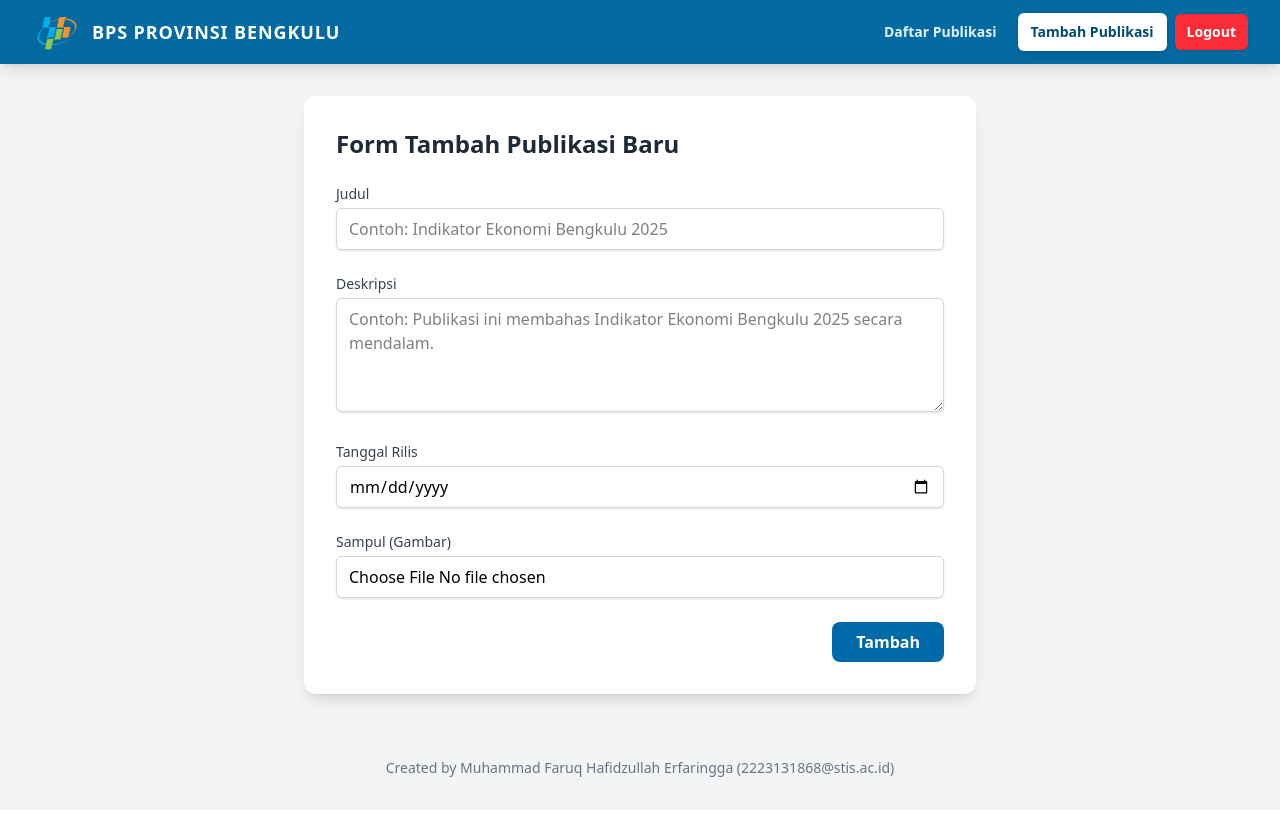
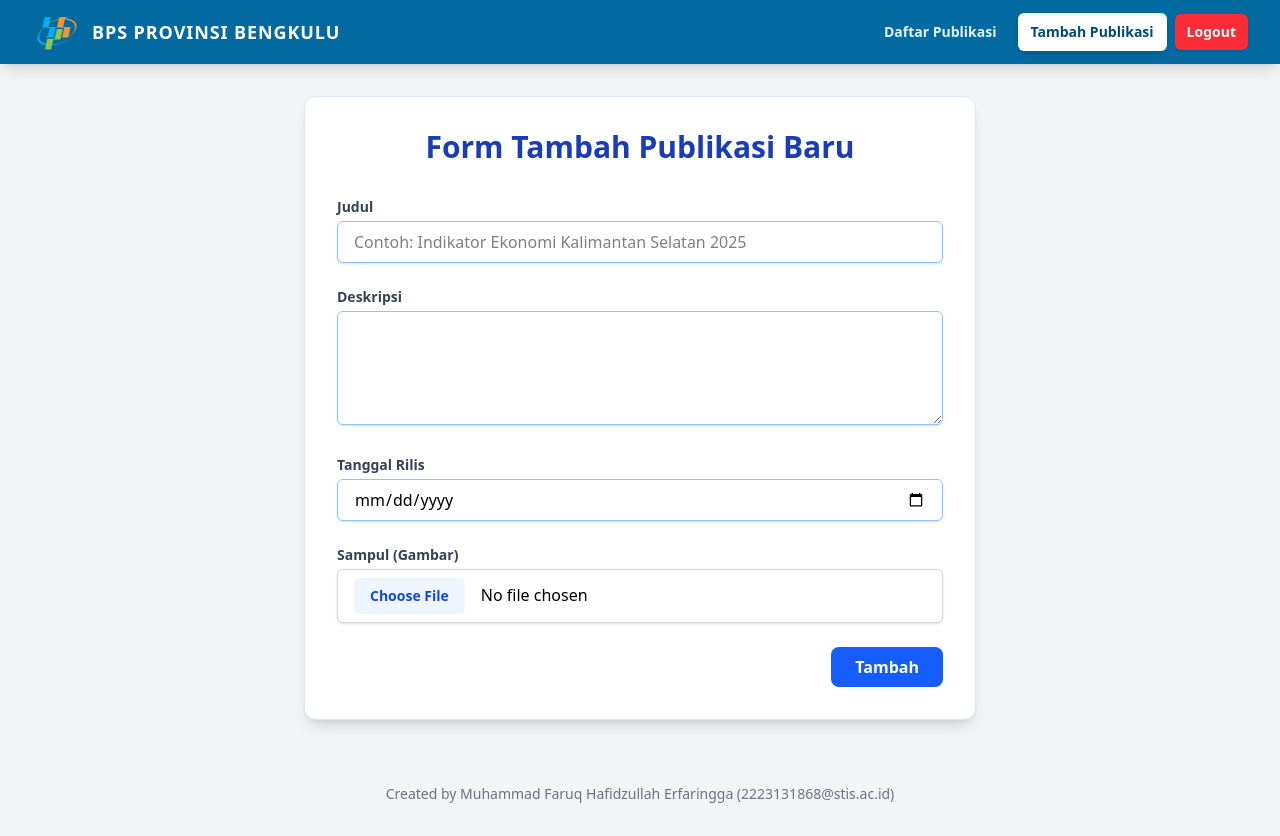
Before and after one commit to muhammadludviarg/proyek-pbw-frontend-faruq, a React (Vite) app: page /publications/add in a window 1280 px wide. Before the commit the page ends 810 px from the top, so only its background shows below. Built offline with nearby package versions, Linux system fonts and the light colour scheme; no server answers; sample sign-in values are in the browser's storage.

Commit message:
Update AddPublicationPage.jsx

```diff
--- a/src/components/AddPublicationPage.jsx
+++ b/src/components/AddPublicationPage.jsx
@@ -1,106 +1,131 @@
 // src/components/AddPublicationPage.jsx
-import React, { useState } from 'react';
-import { usePublications } from '../hooks/usePublications';
-import { useNavigate } from 'react-router-dom';
-import { uploadImageToCloudinary } from '../services/publicationService'; // Pastikan ini diimpor
+
+import React, { useState } from "react";
+import { usePublications } from "../hooks/usePublications";
+import { useNavigate } from "react-router-dom";
+import { uploadImageToCloudinary } from "../services/publicationService";
 
 export default function AddPublicationPage() {
-  const [title, setTitle] = useState('');
-  const [description, setDescription] = useState('');
-  const [releaseDate, setReleaseDate] = useState('');
+  const [title, setTitle] = useState("");
+  const [description, setDescription] = useState("");
+  const [releaseDate, setReleaseDate] = useState("");
   const [coverFile, setCoverFile] = useState(null);
-
   const { addPublication } = usePublications();
   const navigate = useNavigate();
 
   const handleSubmit = async (e) => {
     e.preventDefault();
     if (!title || !releaseDate) {
-      alert('Judul dan Tanggal Rilis harus diisi!');
+      alert("Judul dan Tanggal Rilis harus diisi!");
       return;
     }
-
-    let coverUrl = '';
+    let coverUrl = "";
     if (coverFile) {
       try {
-        coverUrl = await uploadImageToCloudinary(coverFile); // Upload gambar ke Cloudinary
-      } catch (err) {
-        alert('Gagal upload gambar: ' + err.message);
+        coverUrl = await uploadImageToCloudinary(coverFile);
+      } catch (error) {
+        console.error("Gagal mengunggah gambar:", error);
+        alert("Gagal mengunggah gambar. Silakan coba lagi.");
         return;
       }
     } else {
-      coverUrl = `https://placehold.co/200x280/7f8c8d/ffffff?text=${encodeURIComponent(title)}`;
+      coverUrl = `https://placehold.co/200x280/7f8c8d/ffffff?text=${encodeURIComponent(
+        title
+      )}`;
     }
-
     const newPublication = {
       title,
       releaseDate,
       description,
       coverUrl,
     };
-
     try {
-      await addPublication(newPublication); // Panggil addPublication dari context
-      navigate('/publications');
-      setTitle('');
-      setReleaseDate('');
-      setDescription('');
+      await addPublication(newPublication);
+      navigate("/publications");
+      setTitle("");
+      setReleaseDate("");
+      setDescription(""); // Pastikan description juga di-reset
       setCoverFile(null);
-    } catch (err) {
-      alert('Gagal menambah publikasi: ' + err.message);
+    } catch (error) {
+      console.error("Gagal menambahkan publikasi:", error);
+      alert("Gagal menambahkan publikasi. Silakan coba lagi.");
     }
   };
 
   return (
-    <div className="max-w-2xl mx-auto bg-white p-8 rounded-xl shadow-lg">
-      <h1 className="text-2xl font-bold text-gray-800 mb-6">Form Tambah Publikasi Baru</h1>
+    <div className="max-w-2xl mx-auto p-8 rounded-xl shadow-lg bg-white border border-blue-100 transform transition-transform duration-300 hover:scale-[1.01]">
+      <h1 className="text-3xl font-extrabold text-blue-800 mb-8 text-center">
+        Form Tambah Publikasi Baru
+      </h1>
       <form onSubmit={handleSubmit} className="space-y-6">
         <div>
-          <label htmlFor="title" className="block text-sm font-medium text-gray-700 mb-1">Judul</label>
+          <label
+            htmlFor="title"
+            className="block text-sm font-semibold text-gray-700 mb-1"
+          >
+            Judul
+          </label>
           <input
             type="text"
             id="title"
             value={title}
-            onChange={e => setTitle(e.target.value)}
-            className="w-full px-3 py-2 border border-gray-300 rounded-md shadow-sm focus:ring-sky-500 focus:border-sky-500"
-            placeholder="Contoh: Indikator Ekonomi Bengkulu 2025"
+            onChange={(e) => setTitle(e.target.value)}
+            className="w-full px-4 py-2 border border-blue-300 rounded-md shadow-sm focus:ring-blue-500 focus:border-blue-500 transition-colors"
+            placeholder="Contoh: Indikator Ekonomi Kalimantan Selatan 2025"
+            required
           />
         </div>
         <div>
-          <label htmlFor="description" className="block text-sm font-medium text-gray-700 mb-1">Deskripsi</label>
+          <label
+            htmlFor="description"
+            className="block text-sm font-semibold text-gray-700 mb-1"
+          >
+            Deskripsi
+          </label>
           <textarea
             id="description"
             value={description}
-            onChange={e => setDescription(e.target.value)}
-            className="w-full px-3 py-2 border border-gray-300 rounded-md shadow-sm focus:ring-sky-500 focus:border-sky-500"
-            placeholder="Contoh: Publikasi ini membahas Indikator Ekonomi Bengkulu 2025 secara mendalam."
+            onChange={(e) => setDescription(e.target.value)}
+            className="w-full px-4 py-2 border border-blue-300 rounded-md shadow-sm focus:ring-blue-500 focus:border-blue-500 transition-colors"
             rows={4}
+            required
           />
         </div>
         <div>
-          <label htmlFor="releaseDate" className="block text-sm font-medium text-gray-700 mb-1">Tanggal Rilis</label>
+          <label
+            htmlFor="releaseDate"
+            className="block text-sm font-semibold text-gray-700 mb-1"
+          >
+            Tanggal Rilis
+          </label>
           <input
             type="date"
             id="releaseDate"
             value={releaseDate}
-            onChange={e => setReleaseDate(e.target.value)}
-            className="w-full px-3 py-2 border border-gray-300 rounded-md shadow-sm focus:ring-sky-500 focus:border-sky-500"
+            onChange={(e) => setReleaseDate(e.target.value)}
+            className="w-full px-4 py-2 border border-blue-300 rounded-md shadow-sm focus:ring-blue-500 focus:border-blue-500 transition-colors"
+            required
           />
         </div>
         <div>
-          <label htmlFor="cover" className="block text-sm font-medium text-gray-700 mb-1">Sampul (Gambar) </label>
+          <label
+            htmlFor="cover"
+            className="block text-sm font-semibold text-gray-700 mb-1"
+          >
+            Sampul (Gambar)
+          </label>
           <input
             type="file"
             id="cover"
             accept="image/*"
-            onChange={e => setCoverFile(e.target.files[0])}
-            className="w-full px-3 py-2 border border-gray-300 rounded-md shadow-sm"
+            onChange={(e) => setCoverFile(e.target.files[0])}
+            className="w-full px-4 py-2 border border-gray-300 rounded-md shadow-sm file:mr-4 file:py-2 file:px-4 file:rounded-md file:border-0 file:text-sm file:font-semibold file:bg-blue-50 file:text-blue-700 hover:file:bg-blue-100" /* Perubahan: styling input file */
           />
         </div>
         <div className="flex justify-end">
           <button
             type="submit"
-            className="bg-sky-700 hover:bg-sky-800 text-white font-bold py-2 px-6 rounded-lg transition-colors duration-300"
+            className="bg-blue-600 hover:bg-blue-700 text-white font-bold py-2 px-6 rounded-lg transition-colors duration-300 transform hover:scale-105" /* Perubahan: warna, hover effect */
           >
             Tambah
           </button>
```
